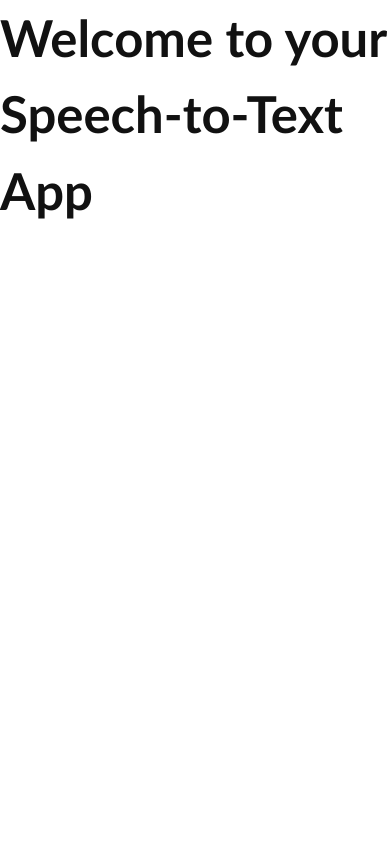
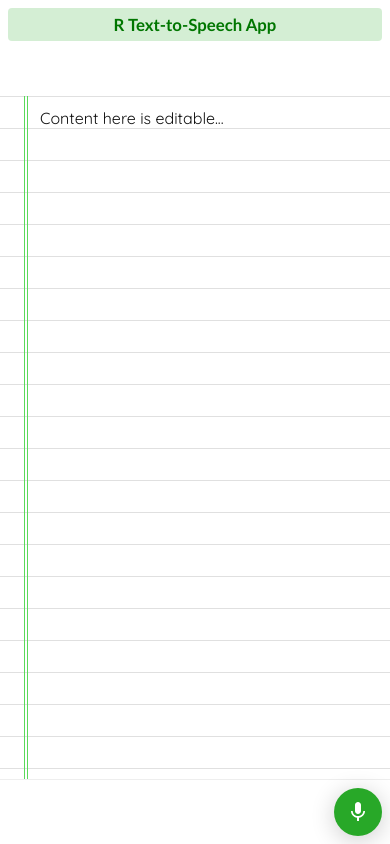
Before and after one commit to power-f-GOD/speech-to-text, a React (Create React App) app: page / in a window 390 px wide. Built offline with nearby package versions, Linux system fonts and the light colour scheme; a web font is replaced by a local one.

Commit message:
App Paper and text-area.

```diff
--- a/src/App.tsx
+++ b/src/App.tsx
@@ -2,11 +2,12 @@ import React from 'react';
 import {} from 'react-router-dom';
 
 import Box from '@material-ui/core/Box';
+import Paper from './components/Paper';
 
 const App = () => {
   return (
     <Box className='App fade-in' position='relative'>
-      <h1>Welcome to your Speech-to-Text App</h1>
+      <Paper />
     </Box>
   );
 };
--- /dev/null
+++ b/src/components/Paper.tsx
@@ -0,0 +1,33 @@
+import React from 'react';
+
+import Container from 'react-bootstrap/Container';
+import Row from 'react-bootstrap/Row';
+
+import IconButton from '@material-ui/core/IconButton';
+import MicIcon from '@material-ui/icons/Mic';
+
+const Paper = () => {
+  return (
+    <Container className='Paper scale-in'>
+      <Container fluid as='header'>
+        <h1>R Text-to-Speech App</h1>
+      </Container>
+      <Container fluid className='text-area-container px-0'>
+        <Row
+          className='text-area'
+          contentEditable={true}
+          suppressContentEditableWarning={true}>
+          Content here is editable...
+        </Row>
+      </Container>
+
+      <IconButton
+        className='record'
+        onClick={() => alert('Still under construction, baby. :D')}>
+        <MicIcon />
+      </IconButton>
+    </Container>
+  );
+};
+
+export default Paper;
--- /dev/null
+++ b/src/styles/_Paper.scss
@@ -0,0 +1,75 @@
+@import 'constants';
+
+.Paper {
+  // @include debugger();
+  height: 95vh;
+  width: 35rem;
+  margin: 2.5vh auto;
+  max-width: 100vw;
+  overflow-x: hidden;
+  position: relative;
+  border-radius: 1.75rem;
+  padding: 0.5rem;
+  background-color: white;
+  box-shadow: 0 1rem 3rem rgba(0, 0, 0, 0.2);
+
+  header {
+    height: 6rem;
+    margin-top: -0.5rem;
+    overflow: hidden;
+    padding: 0;
+  }
+
+  h1 {
+    font-size: 1.05rem;
+    color: $theme-primary-v3;
+    border-radius: 1.25rem 1.25rem 0.25rem 0.25rem;
+    text-align: center;
+    margin-top: 0.5rem;
+    width: auto;
+    padding: 0.25rem 0.4rem;
+    background-color: rgba($prim-r, $prim-g, $prim-b, 0.2);
+  }
+}
+
+.text-area-container {
+  // @include debugger();
+  position: relative;
+  overflow-y: auto;
+  background: inherit;
+  height: calc(100% - 9rem);
+  width: calc(100% + 2rem);
+  margin: 0 -1rem;
+  border-bottom: 0.0625rem solid #eee;
+}
+
+.text-area {
+  display: block;
+  padding: 0.35rem 1rem 0 3rem;
+  min-height: 100%;
+  line-height: 2rem;
+  background-image: linear-gradient(
+      $theme-primary-v7 0.0625rem,
+      transparent 0.0625rem
+    ),
+    linear-gradient($theme-primary-v7 0.0625rem, transparent 0.0625rem),
+    linear-gradient(#e0e0e0 0.0625rem, white 0);
+  background-size: 0.0625rem 0.0625rem, 0.0625rem 0.0625rem, 100% 2rem;
+  background-repeat: repeat-y;
+  background-position: 2rem 0, 2.2rem 0, 0 4rem;
+}
+
+button.record {
+  background-color: $theme-primary;
+  color: white;
+  box-shadow: 0 0.25rem 1.5rem rgba(0, 0, 0, 0.2);
+  position: sticky;
+  top: 100%;
+  left: calc(100% - 3rem);
+
+  &:hover,
+  &:focus {
+    color: $theme-primary;
+    background-color: transparent;
+  }
+}
--- a/src/styles/_animation.scss
+++ b/src/styles/animation.scss
@@ -91,12 +91,17 @@
   }
 }
 
-.nav-link-menu {
-  animation: fadeIn 0.5s ease;
+.scale-in {
+  animation: scaleIn 0.75s cubic-bezier(0.645, 0.045, 0.355, 1);
 }
 
-.sub-menu {
-  animation: slideIn 0.5s ease;
+@keyframes scaleIn {
+  from {
+    transform: translateY(-200vh) scale(10);
+  }
+  to {
+    transform: translateY(0) scale(1);
+  }
 }
 
 // home page animations
@@ -129,121 +134,3 @@
     transform: translateX(-100%);
   }
 }
-
-@keyframes rotateLogo {
-  0% {
-    transform: rotateZ(0);
-  }
-  2%,
-  51% {
-    transform: rotateZ(720deg);
-  }
-  53%,
-  100% {
-    transform: rotateZ(1440deg);
-  }
-}
-
-@keyframes swapZIndex {
-  0%,
-  50% {
-    z-index: 2;
-  }
-
-  51%,
-  100% {
-    z-index: 3;
-  }
-}
-
-@keyframes headerSlideUp {
-  2%,
-  51% {
-    opacity: 0;
-    transform: translateY(-9rem);
-  }
-
-  53%,
-  100%,
-  0% {
-    opacity: 1;
-    transform: translateY(0);
-  }
-}
-
-@keyframes descSlideUp {
-  2%,
-  51% {
-    opacity: 0;
-    transform: translateY(6rem);
-  }
-
-  53%,
-  100%,
-  0% {
-    opacity: 1;
-    transform: translateY(0);
-  }
-}
-
-@keyframes ctaSlideRight {
-  2%,
-  51% {
-    visibility: hidden;
-    opacity: 0;
-    transform: translateY(15rem);
-  }
-
-  53%,
-  100%,
-  0% {
-    opacity: 1;
-    transform: translateX(0);
-  }
-}
-
-// Portfolio page animation(s)
-
-@keyframes reveal {
-  3%,
-  30% {
-    opacity: 1;
-    transform: translateX(0);
-  }
-
-  32%,
-  100% {
-    opacity: 0;
-    transform: translateX(-20rem);
-  }
-}
-
-@keyframes swapBg {
-  0%,
-  30% {
-    background-image: url('/images/switch-gears.jpg');
-  }
-  33%,
-  63% {
-    background-image: url('/images/switch-gears-2.jpg');
-  }
-  66%,
-  97% {
-    background-image: url('/images/switch-gears-3.jpg');
-  }
-}
-
-@keyframes swapBgWebp {
-  0%,
-  30% {
-    background-image: url('/images/switch-gears.webp');
-  }
-  33%,
-  63% {
-    background-image: url('/images/switch-gears-2.webp');
-  }
-  66%,
-  97% {
-    background-image: url('/images/switch-gears-3.webp');
-  }
-}
--- a/src/styles/_constants.scss
+++ b/src/styles/constants.scss
@@ -3,10 +3,10 @@ $theme-secondary-faint: rgba(120, 120, 120, 0.25);
 
 // the -v5's are the actual/main/primary colors. Colors above them are the darker variants while those below lighter variants
 
-$theme-primary: rgb(165, 115, 65); //supposed gold color
-$prim-r: 165;
-$prim-g: 115;
-$prim-b: 65;
+$theme-primary: rgb(40, 168, 40); //green color
+$prim-r: 40;
+$prim-g: 168;
+$prim-b: 40;
 $theme-primary-v1: rgb(
   $prim-r - (25 * 4),
   $prim-g - (25 * 4),
--- a/src/styles/index.scss
+++ b/src/styles/index.scss
@@ -1,2 +1,4 @@
 @import 'misc';
+@import 'Paper';
+@import 'responsive';
 @import 'animation';
--- a/src/styles/_misc.scss
+++ b/src/styles/misc.scss
@@ -8,14 +8,15 @@ body,
   height: 100vh;
   width: 100%;
   margin: 0;
-  font-size: 1.025rem;
+  font-size: 1rem;
+  background-color: $theme-primary-v1;
   color: #111;
   line-height: 1.8rem;
 }
 
 * {
   box-sizing: border-box;
-  font-family: 'Comfortaa', 'Trebuchet MS', sans-serif !important;
+  font-family: 'Quicksand', 'Trebuchet MS', sans-serif !important;
   outline: none !important;
 }
 
@@ -85,7 +86,7 @@ button,
 a {
   text-transform: unset !important;
   font-size: 1rem;
-  transition: 0.3s;
+  transition: 0.3s !important;
 }
 
 hr {
@@ -168,6 +169,15 @@ h6 {
   }
 }
 
+.container,
+.row,
+.col {
+  margin: 0;
+  padding: 0;
+  padding-right: 0;
+  padding-left: 0;
+}
+
 .theme-color-text {
   color: $theme-primary-v4;
 }
--- /dev/null
+++ b/src/styles/responsive.scss
@@ -0,0 +1,12 @@
+@media screen and (max-width: 767px) {
+  .Paper {
+    width: 100vw;
+    height: 100vh;
+    border-radius: 0;
+    margin: 0;
+
+    h1 {
+      border-radius: 0.25rem;
+    }
+  }
+}
```
